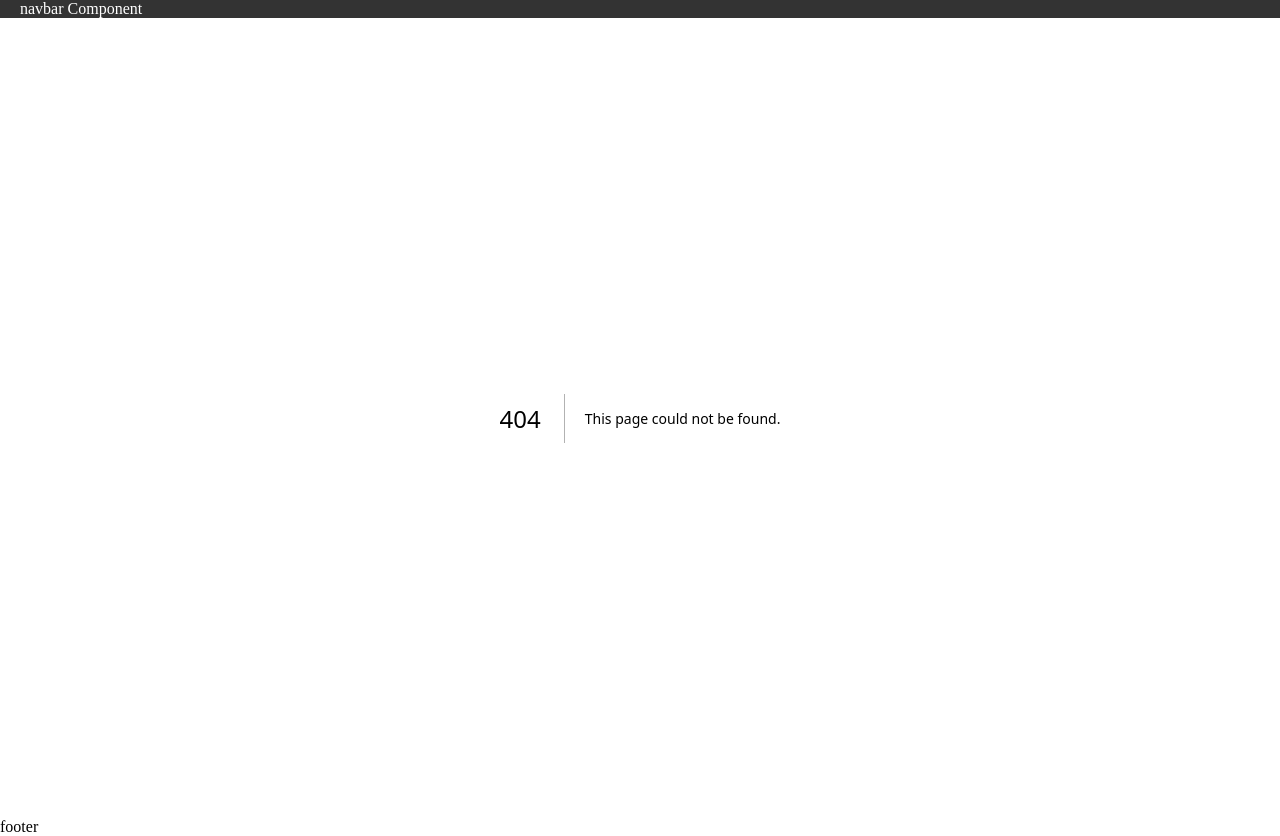
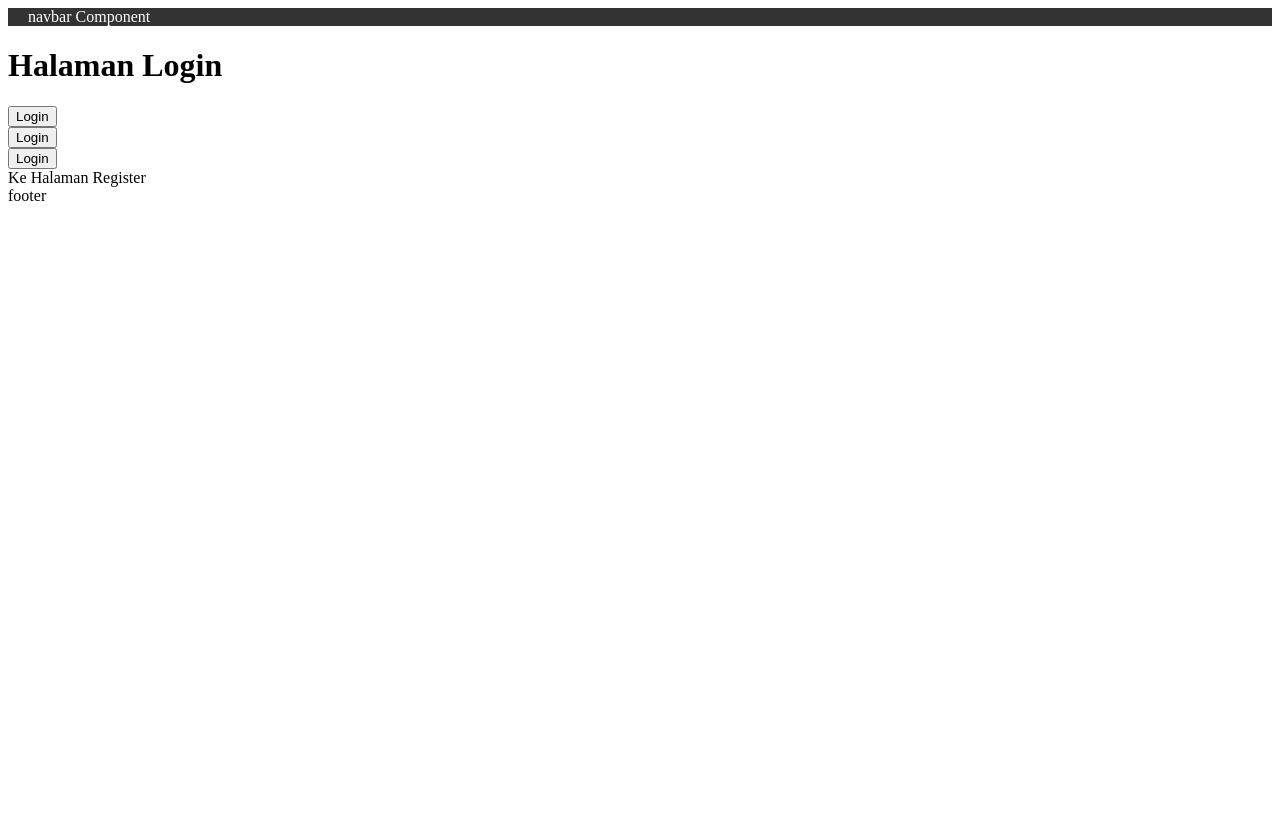
Before and after one commit to LuckyHaQi/Pemrograman-Berbasis-Framework, a Next.js app: page /auth/login in a window 1280 px wide. Before the commit this address had no page. After the commit the page ends 800 px from the top, so only its background shows below. Built offline with nearby package versions, Linux system fonts and the light colour scheme.

Commit message:
feat: add auth pages with login and register

```diff
--- /dev/null
+++ b/src/pages/auth/login.tsx
@@ -0,0 +1,23 @@
+import Link from "next/link";
+import { useRouter } from "next/router";
+
+const halamanLogin = () => {
+  const { push } = useRouter();
+
+  const handlerLogin = () => {
+    // logic login disini
+    push('/product');
+  }
+
+  return (
+    <div>
+      <h1>Halaman Login</h1>
+      <button onClick={handlerLogin}>Login</button> <br />
+      <button onClick={() => push('/product')}>Login</button> <br />
+      <button onClick={() => handlerLogin()}>Login</button> <br />
+      <Link href="/auth/register">Ke Halaman Register</Link>
+    </div>
+  );
+};
+
+export default halamanLogin;
```
Also changed, not shown: src/pages/auth/register.tsx (added, +12 -0 lines).
